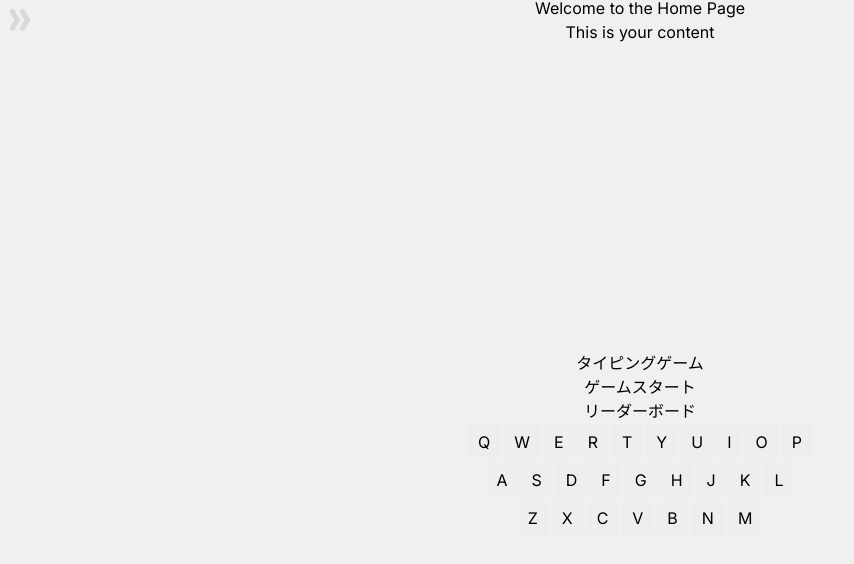
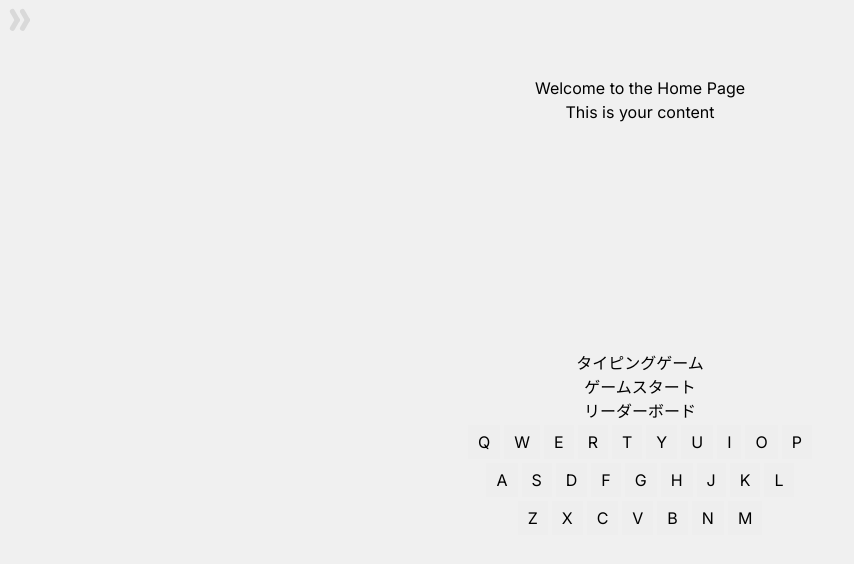
Before and after one commit to suimintoreyo/feec2, a Next.js app: page / in a window 1280 px wide. Shown: the top 564 px of the page, without its empty margins (0-854 px from the left). Built offline with nearby package versions, Linux system fonts and the light colour scheme.

Commit message:
typingGame 100 to 80

```diff
--- a/app/components/TypingGameF/TypingGame.module.css
+++ b/app/components/TypingGameF/TypingGame.module.css
@@ -27,5 +27,5 @@
     display: flex;
     justify-content: center;
     align-items: center;
-    height: 100vh;
+    height: 80vh;
 }
```
